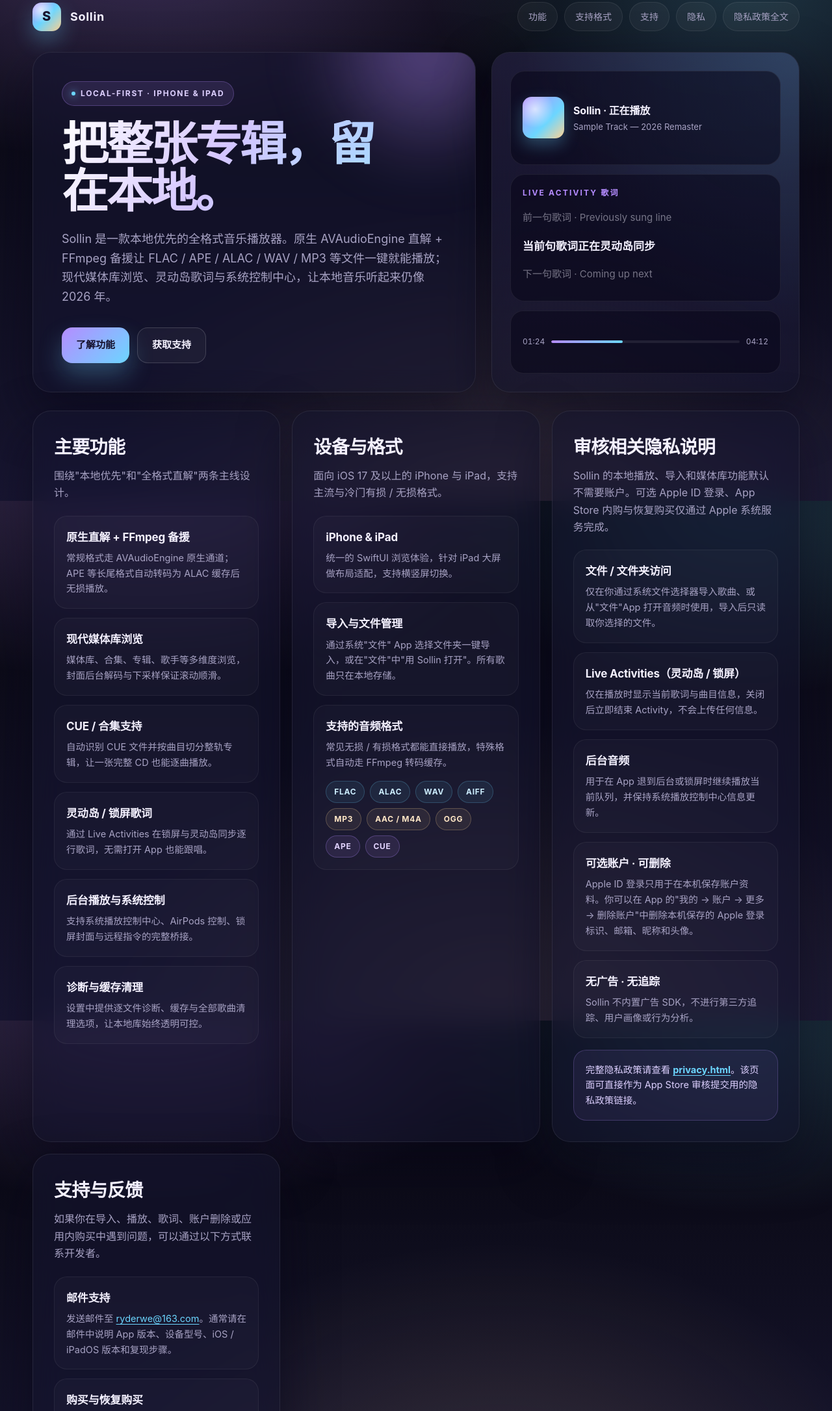
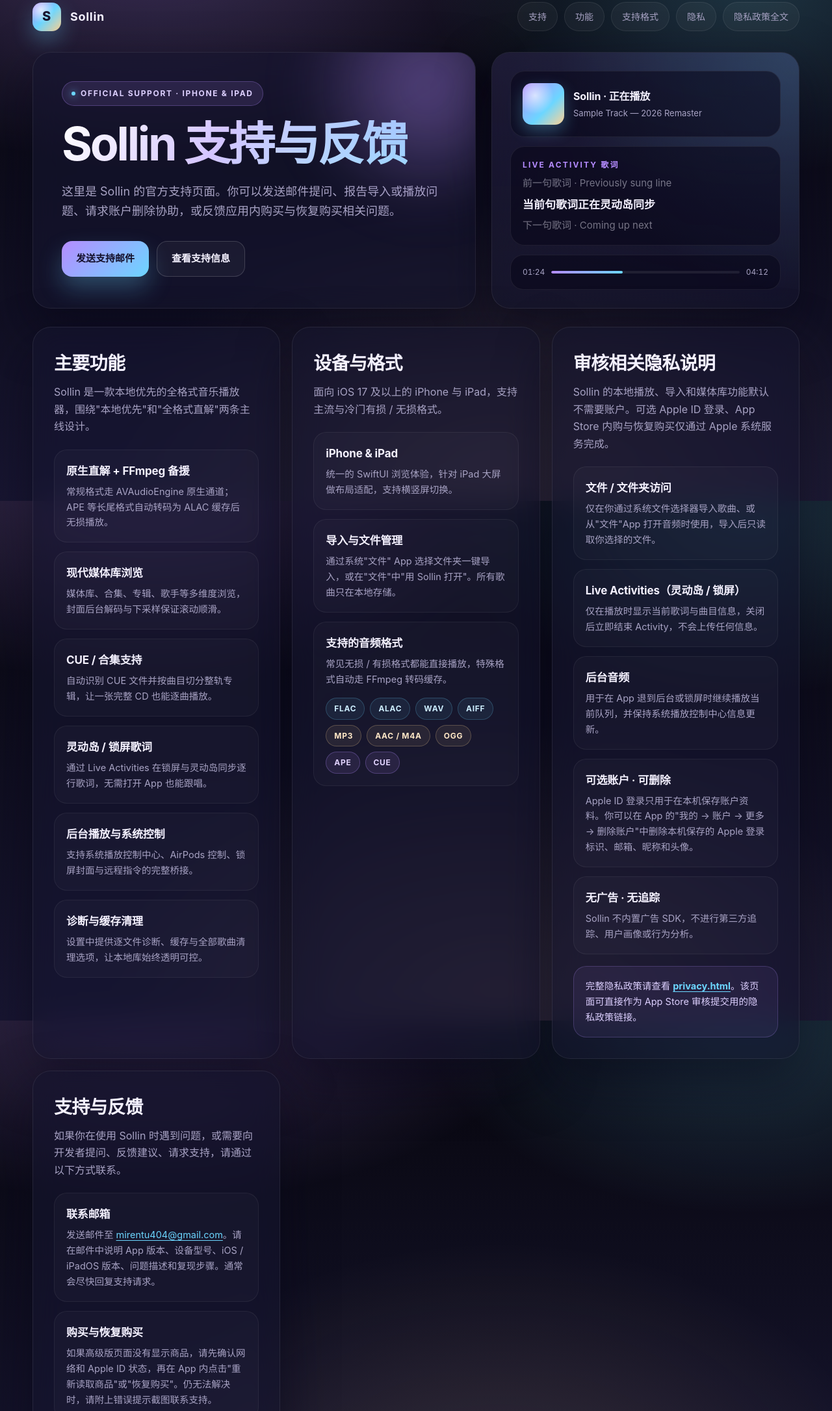
Before and after one commit to Ryderwe/jide-app-site, a plain HTML site: page sollin-local/index.html in a window 1280 px wide. Shown: the part 29-2201 px from the top of the page at 65% size. Drawn offline with Linux system fonts and the light colour scheme.

Commit message:
Update Sollin support page

```diff
--- a/sollin-local/index.html
+++ b/sollin-local/index.html
@@ -3,8 +3,8 @@
 <head>
   <meta charset="UTF-8">
   <meta name="viewport" content="width=device-width, initial-scale=1.0">
-  <title>Sollin · 本地优先的全格式音乐播放器</title>
-  <meta name="description" content="Sollin 是一款面向 iPhone 与 iPad 的本地优先音乐播放器，原生支持 FLAC / APE / ALAC / WAV / MP3 等格式，提供现代媒体库浏览、灵动岛歌词、后台播放和支持反馈入口。">
+  <title>Sollin · 支持与反馈</title>
+  <meta name="description" content="Sollin 官方支持页面。用户可以通过邮件联系开发者，提交问题、反馈建议、请求账户删除协助，或获取购买与恢复购买支持。">
   <style>
     :root {
       --bg-0: #07060d;
@@ -476,9 +476,9 @@
         <span>Sollin</span>
       </div>
       <nav class="nav">
+        <a href="#support">支持</a>
         <a href="#features">功能</a>
         <a href="#formats">支持格式</a>
-        <a href="#support">支持</a>
         <a href="#privacy">隐私</a>
         <a href="privacy.html">隐私政策全文</a>
       </nav>
@@ -487,14 +487,14 @@
     <main>
       <section class="hero">
         <div class="card hero-copy">
-          <span class="eyebrow"><span class="dot"></span>Local-first · iPhone & iPad</span>
-          <h1>把整张专辑，留在本地。</h1>
+          <span class="eyebrow"><span class="dot"></span>Official Support · iPhone &amp; iPad</span>
+          <h1>Sollin 支持与反馈</h1>
           <p class="lede">
-            Sollin 是一款本地优先的全格式音乐播放器。原生 AVAudioEngine 直解 + FFmpeg 备援让 FLAC / APE / ALAC / WAV / MP3 等文件一键就能播放；现代媒体库浏览、灵动岛歌词与系统控制中心，让本地音乐听起来仍像 2026 年。
+            这里是 Sollin 的官方支持页面。你可以发送邮件提问、报告导入或播放问题、请求账户删除协助，或反馈应用内购买与恢复购买相关问题。
           </p>
           <div class="cta-row">
-            <a class="button primary" href="#features">了解功能</a>
-            <a class="button secondary" href="#support">获取支持</a>
+            <a class="button primary" href="mailto:mirentu404@gmail.com?subject=Sollin%20Support">发送支持邮件</a>
+            <a class="button secondary" href="#support">查看支持信息</a>
           </div>
         </div>
         <aside class="card hero-side">
@@ -524,7 +524,7 @@
       <div class="grid">
         <section class="card" id="features">
           <h2 class="section-title">主要功能</h2>
-          <p class="section-copy">围绕"本地优先"和"全格式直解"两条主线设计。</p>
+          <p class="section-copy">Sollin 是一款本地优先的全格式音乐播放器，围绕"本地优先"和"全格式直解"两条主线设计。</p>
           <div class="feature-list">
             <div class="feature">
               <h3>原生直解 + FFmpeg 备援</h3>
@@ -558,7 +558,7 @@
           <p class="section-copy">面向 iOS 17 及以上的 iPhone 与 iPad，支持主流与冷门有损 / 无损格式。</p>
           <div class="feature-list">
             <div class="feature">
-              <h3>iPhone & iPad</h3>
+              <h3>iPhone &amp; iPad</h3>
               <p>统一的 SwiftUI 浏览体验，针对 iPad 大屏做布局适配，支持横竖屏切换。</p>
             </div>
             <div class="feature">
@@ -615,11 +615,11 @@
 
         <section class="card" id="support">
           <h2 class="section-title">支持与反馈</h2>
-          <p class="section-copy">如果你在导入、播放、歌词、账户删除或应用内购买中遇到问题，可以通过以下方式联系开发者。</p>
+          <p class="section-copy">如果你在使用 Sollin 时遇到问题，或需要向开发者提问、反馈建议、请求支持，请通过以下方式联系。</p>
           <div class="feature-list">
             <div class="feature">
-              <h3>邮件支持</h3>
-              <p>发送邮件至 <a href="mailto:ryderwe@163.com?subject=Sollin%20Support">ryderwe@163.com</a>。通常请在邮件中说明 App 版本、设备型号、iOS / iPadOS 版本和复现步骤。</p>
+              <h3>联系邮箱</h3>
+              <p>发送邮件至 <a href="mailto:mirentu404@gmail.com?subject=Sollin%20Support">mirentu404@gmail.com</a>。请在邮件中说明 App 版本、设备型号、iOS / iPadOS 版本、问题描述和复现步骤。通常会尽快回复支持请求。</p>
             </div>
             <div class="feature">
               <h3>购买与恢复购买</h3>
@@ -635,8 +635,8 @@
     </main>
 
     <footer class="footer">
-      <span>Sollin · 本地优先音乐播放器</span>
-      <span>最后更新：2026-06-02 · <a href="privacy.html">隐私政策</a></span>
+      <span>Sollin · 官方支持页面 · <a href="mailto:mirentu404@gmail.com?subject=Sollin%20Support">mirentu404@gmail.com</a></span>
+      <span>最后更新：2026-07-03 · <a href="privacy.html">隐私政策</a></span>
     </footer>
   </div>
 </body>
```
Also changed, not shown: sollin-local/privacy.html (+5 -2 lines), 1 other file.
